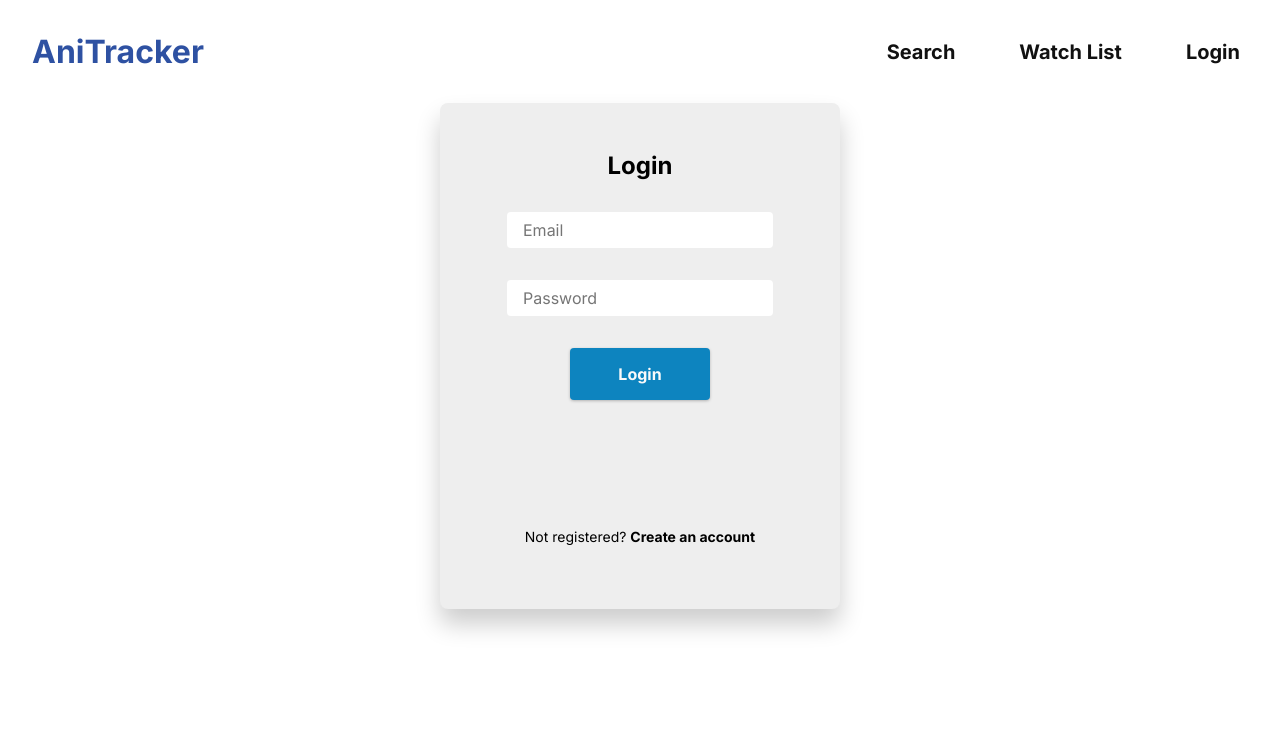
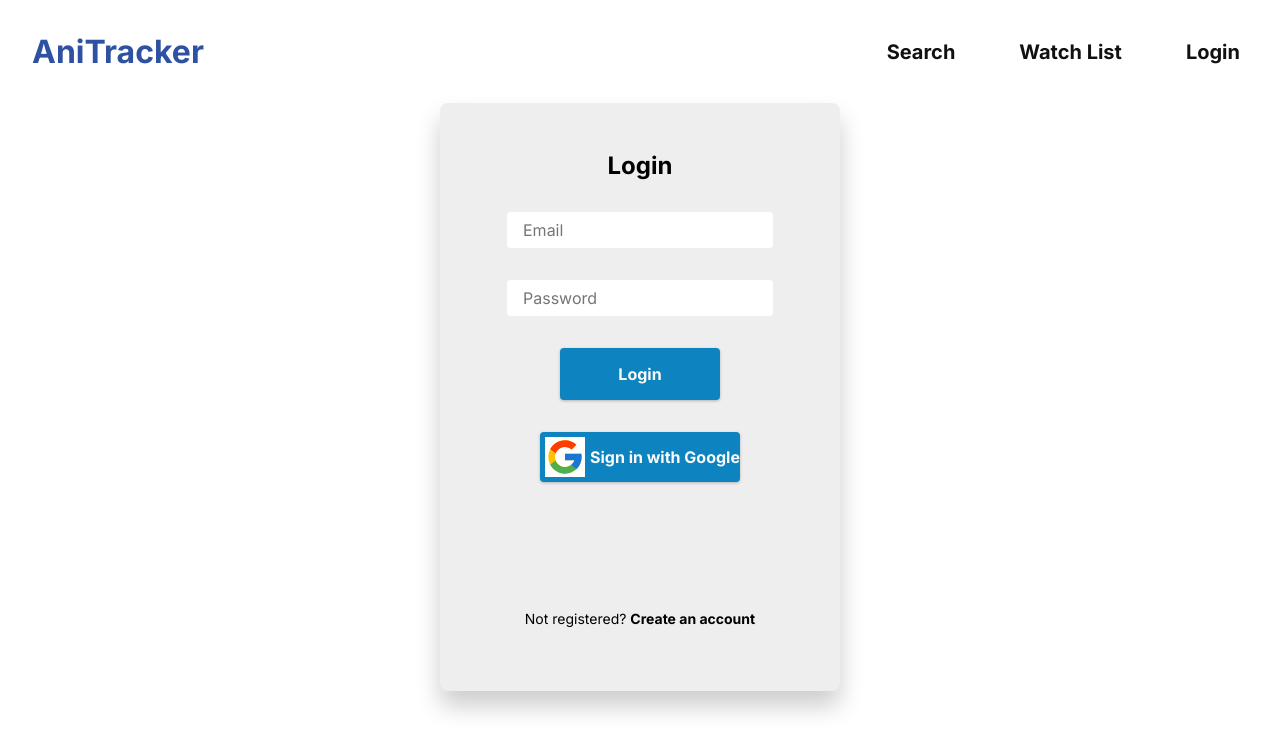
Before and after one commit to edgeboy47/anitracker, a React (Create React App) app: page /login in a window 1280 px wide. Shown: the top 752 px of the page. Built offline with nearby package versions, Linux system fonts and the light colour scheme; no server answers.

Commit message:
Add google sign in

```diff
--- a/src/api/firebase.ts
+++ b/src/api/firebase.ts
@@ -1,18 +1,19 @@
 import { auth } from "./firebaseConfig";
-import { createUserWithEmailAndPassword, signInWithEmailAndPassword, signOut } from "firebase/auth";
+import { createUserWithEmailAndPassword, signInWithEmailAndPassword, signOut, signInWithPopup, GoogleAuthProvider } from "firebase/auth";
 
 export const loginInWithEmailAndPassword = async (email: string, password: string) => {
-  // TODO
   const user = await signInWithEmailAndPassword(auth, email, password);
   return user.user.toJSON();
 };
 
-export const signInWithGoogle = () => {
+export const signInWithGoogle = async () => {
   // TODO
+  const google = new GoogleAuthProvider();
+  const user = await signInWithPopup(auth, google);
+  return user.user.toJSON();
 };
 
 export const logout = async () => {
-  // TODO
   await signOut(auth);
 };
 
--- /dev/null
+++ b/src/components/GoogleSignIn.tsx
@@ -0,0 +1,56 @@
+import styled from "styled-components";
+import { FcGoogle } from "react-icons/fc";
+import { useDispatch } from "react-redux";
+import { loginWithGoogle } from "../features/auth/authSlice";
+import { AppDispatch } from "../app/store";
+
+const GoogleSignIn = () => {
+  const dispatch = useDispatch<AppDispatch>();
+
+  const handleClick = () => {
+    dispatch(loginWithGoogle());
+  };
+
+  return (
+    <StyledButton onClick={handleClick}>
+      <div>
+        <FcGoogle />
+      </div>
+      <span>Sign in with Google</span>
+    </StyledButton>
+  );
+};
+
+const StyledButton = styled.button`
+  font: inherit;
+  display: flex;
+  align-items: center;
+  /* gap: 10px; */
+  width: 200px;
+  height: 50px;
+  border: none;
+  border-radius: 4px;
+  background: hsl(200, 87%, 40%);
+  color: #fafafa;
+  font-weight: bold;
+  font-size: 1rem;
+  box-shadow: 0px 1px 3px rgba(0, 0, 0, 0.25);
+  cursor: pointer;
+
+
+  div {
+    width: 50px;
+    height: 50px;
+    border-radius: 4px;
+    display: flex;
+    align-items: center;
+    justify-content: center;
+  }
+  svg {
+    background: white;
+    width: 40px;
+    height: 40px;
+  }
+`;
+
+export default GoogleSignIn;
--- a/src/components/Layout.tsx
+++ b/src/components/Layout.tsx
@@ -31,5 +31,5 @@ type LayoutProps = {
 
 const StyledLayout = styled.div<LayoutProps>`
   opacity: ${props => (props.user === null && props.isLoading) ? 0 : 1};
-  transition: opacity ease-in 250ms;
+  transition: opacity ease-in 200ms;
 `
--- a/src/features/auth/authSlice.ts
+++ b/src/features/auth/authSlice.ts
@@ -38,6 +38,13 @@ export const loginWithEmailAndPassword = createAsyncThunk<
   }
 );
 
+export const loginWithGoogle = createAsyncThunk(
+  "auth/loginWithGoogle",
+  async () => {
+    return client.signInWithGoogle();
+  }
+);
+
 export const logout = createAsyncThunk("auth/logout", async () => {
   return client.logout();
 });
@@ -55,7 +62,7 @@ const authSlice = createSlice({
     },
     setUser: (state, action: PayloadAction<object | null>) => {
       state.user = action.payload;
-    }
+    },
   },
   extraReducers: (builder) => {
     builder
@@ -87,6 +94,20 @@ const authSlice = createSlice({
         state.isError = true;
         state.error = action.error.message!;
       })
+      .addCase(loginWithGoogle.pending, (state) => {
+        state.isLoading = true;
+      })
+      .addCase(loginWithGoogle.fulfilled, (state, action) => {
+        state.isLoading = false;
+        state.isSuccess = true;
+        state.user = action.payload;
+      })
+      .addCase(loginWithGoogle.rejected, (state, action) => {
+        state.isLoading = false;
+        state.isSuccess = false;
+        state.isError = true;
+        state.error = action.error.message!;
+      })
       .addCase(logout.pending, (state) => {
         state.isLoading = true;
       })
--- a/src/pages/LoginPage.tsx
+++ b/src/pages/LoginPage.tsx
@@ -3,6 +3,7 @@ import { useDispatch, useSelector } from "react-redux";
 import { Link, useNavigate } from "react-router-dom";
 import styled from "styled-components";
 import { AppDispatch } from "../app/store";
+import GoogleSignIn from "../components/GoogleSignIn";
 import {
   selectAuthError,
   selectUser,
@@ -55,6 +56,7 @@ const LoginPage = () => {
             required
           />
           <StyledLoginButton>Login</StyledLoginButton>
+          <GoogleSignIn />
         </form>
         {/* TODO stylize error message */}
         {error}
@@ -121,7 +123,7 @@ const StyledInput = styled.input`
 
 const StyledLoginButton = styled.button`
   font: inherit;
-  /* width: 5rem; */
+  width: 10rem;
   border: none;
   border-radius: 4px;
   background: hsl(200, 87%, 40%);
--- a/src/pages/RegisterPage.tsx
+++ b/src/pages/RegisterPage.tsx
@@ -4,6 +4,7 @@ import styled from "styled-components";
 import { useDispatch, useSelector } from "react-redux";
 import { AppDispatch } from "../app/store";
 import { register, reset, selectAuthError, selectAuthIsSuccess, selectUser } from "../features/auth/authSlice";
+import GoogleSignIn from "../components/GoogleSignIn";
 
 const RegisterPage = () => {
   const [email, setEmail] = useState("");
@@ -71,6 +72,7 @@ const RegisterPage = () => {
             required
           />
           <StyledRegisterButton type="submit">Register</StyledRegisterButton>
+          <GoogleSignIn />
         </form>
         {/* TODO stylize error message */}
         {error}
```
